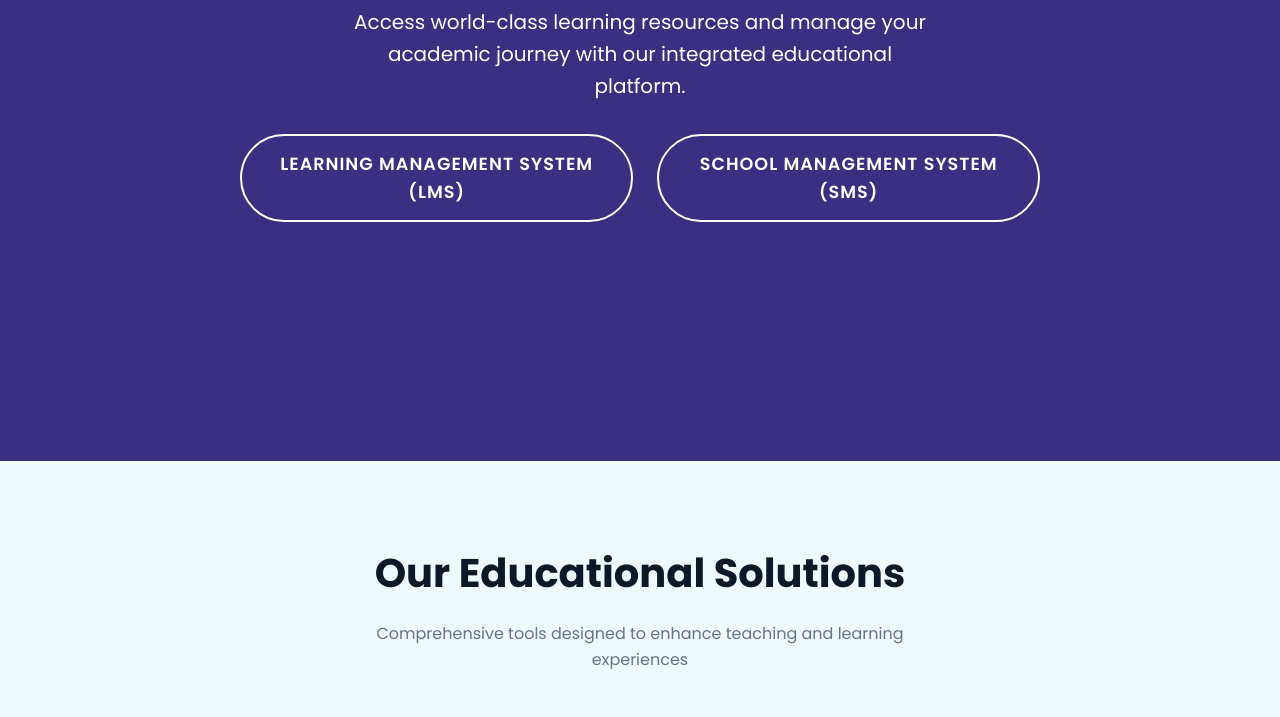
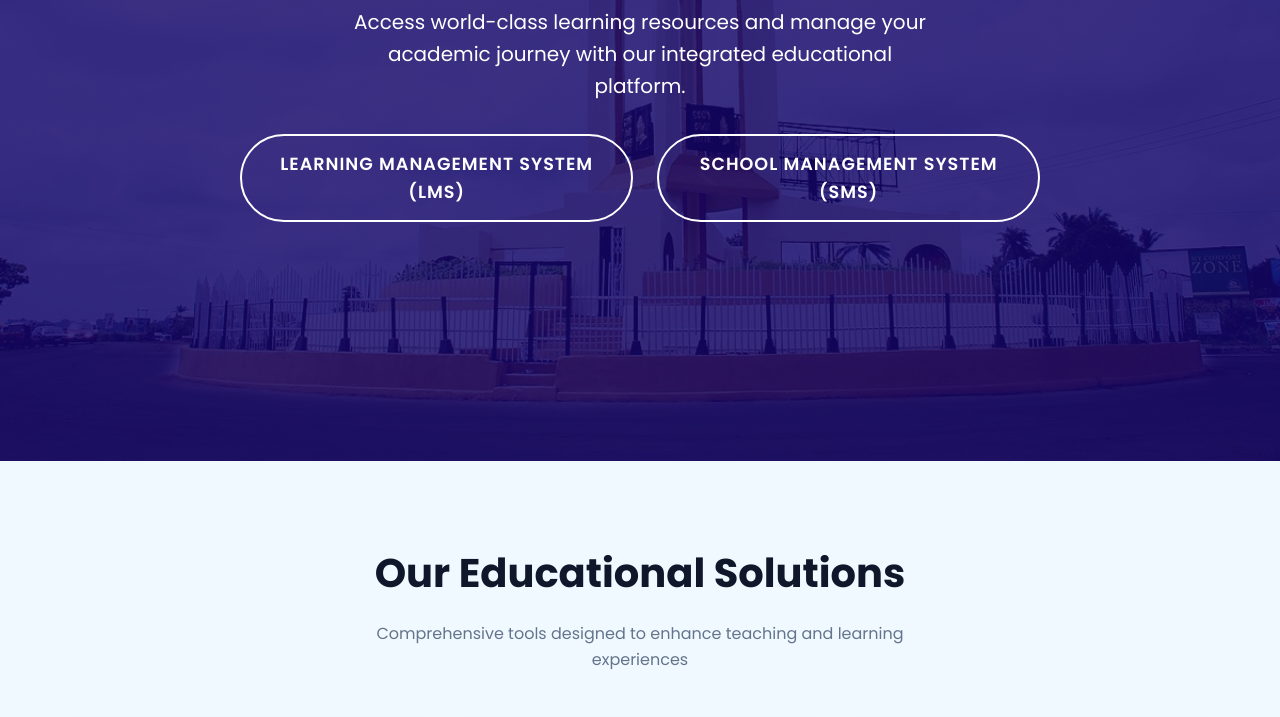
Before and after one commit to Stanlee97/Abia-state, a plain HTML site: page index.html in a window 1280 px wide. Shown: the part 339-1056 px from the top of the page. Drawn offline with Linux system fonts and the light colour scheme; files whose address does not match are found by name.

Commit message:
Updated site

```diff
--- a/css/abiasmart.css
+++ b/css/abiasmart.css
@@ -82,8 +82,8 @@
         /* Hero Section */
         .hero {
             height: 100vh;
-            background: linear-gradient(rgba(42, 12, 224, 0.7), rgba(40, 12, 224, 0.7)),
-                        url('img/Abia_state_tower.jpg') center/cover no-repeat;
+            width: fi;
+
         }
 
         .gray{
--- a/index.html
+++ b/index.html
@@ -14,7 +14,7 @@
 </head>
 <body>
     <!-- Hero Section -->
-    <section class="hero">
+    <section class="hero" style="background: linear-gradient(rgba(42, 12, 224, 0.7), rgba(40, 12, 224, 0.7)), url('/img/Abia_state_tower.jpg'); background-size: cover; background-repeat: no-repeat; background-position: center center;">
         <div class="gray">
             <div class="hero-content">
                 <div class="tag">
```
